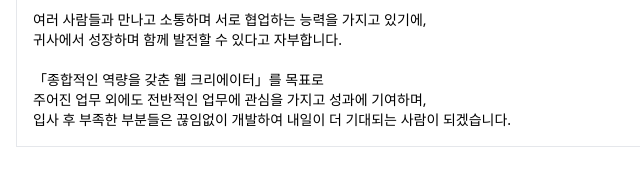
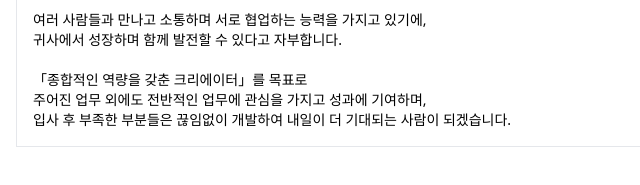
Before and after one commit to CHOSUA6767/CHOSUA6767_portfolio, a website: page pages/cv.html in a window 1280 px wide. Shown: the part 2331-2516 px from the top of the page, 0-640 px from the left. Drawn offline with nearby package versions, Linux system fonts and the light colour scheme.

Commit message:
전공명 변경

```diff
--- a/pages/cv.html
+++ b/pages/cv.html
@@ -279,7 +279,7 @@
       <p>여러 사람들과 만나고 소통하며 서로 협업하는 능력을 가지고 있기에,</p>
       <p>귀사에서 성장하며 함께 발전할 수 있다고 자부합니다.</p>
       <br>
-      <p>「종합적인 역량을 갖춘 웹 크리에이터」를 목표로</p>
+      <p>「종합적인 역량을 갖춘 크리에이터」를 목표로</p>
       <p>주어진 업무 외에도 전반적인 업무에 관심을 가지고 성과에 기여하며,</p>
       <p>입사 후 부족한 부분들은 끊임없이 개발하여 내일이 더 기대되는 사람이 되겠습니다.</p>
     </div>
```
Also changed, not shown: index.html (+1 -1 lines).
